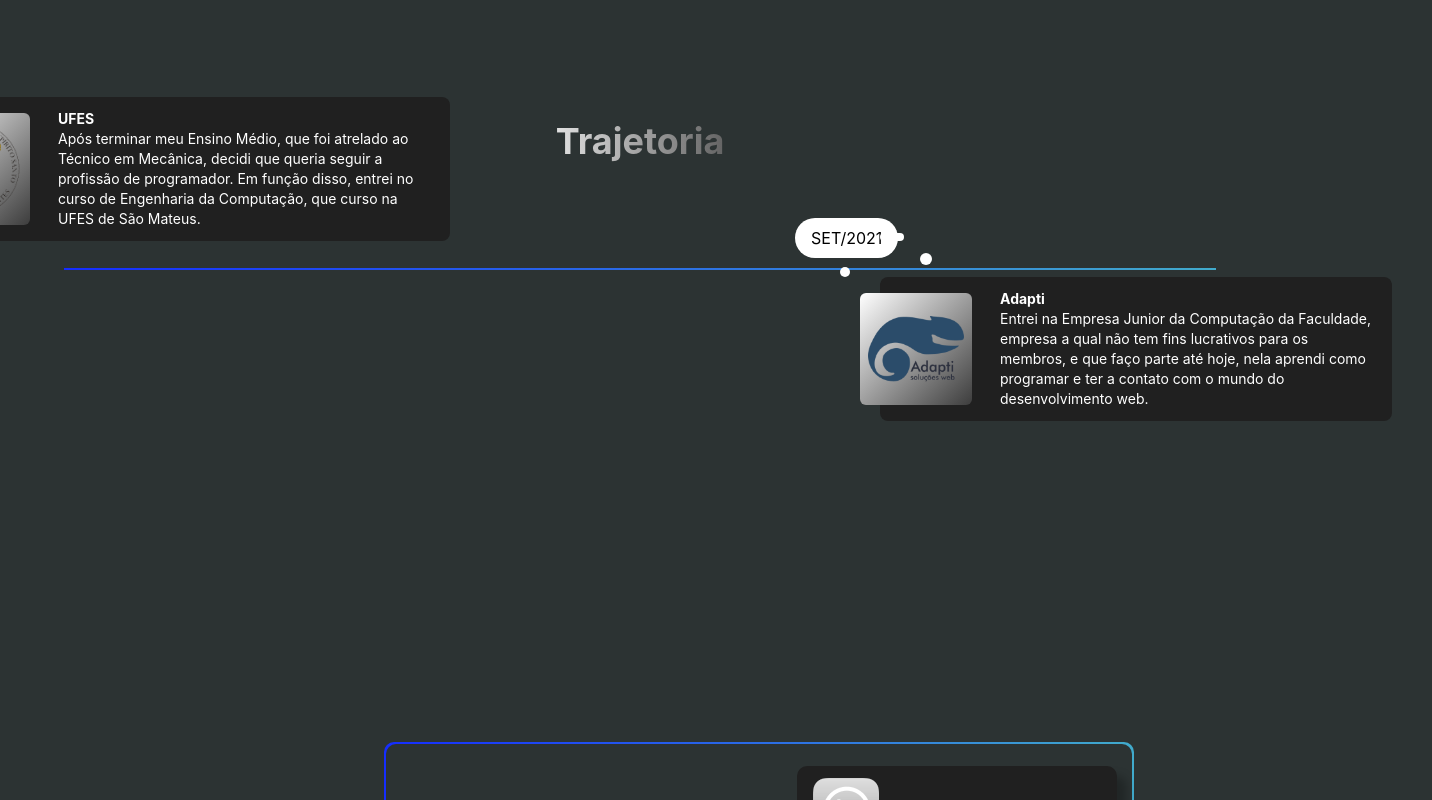
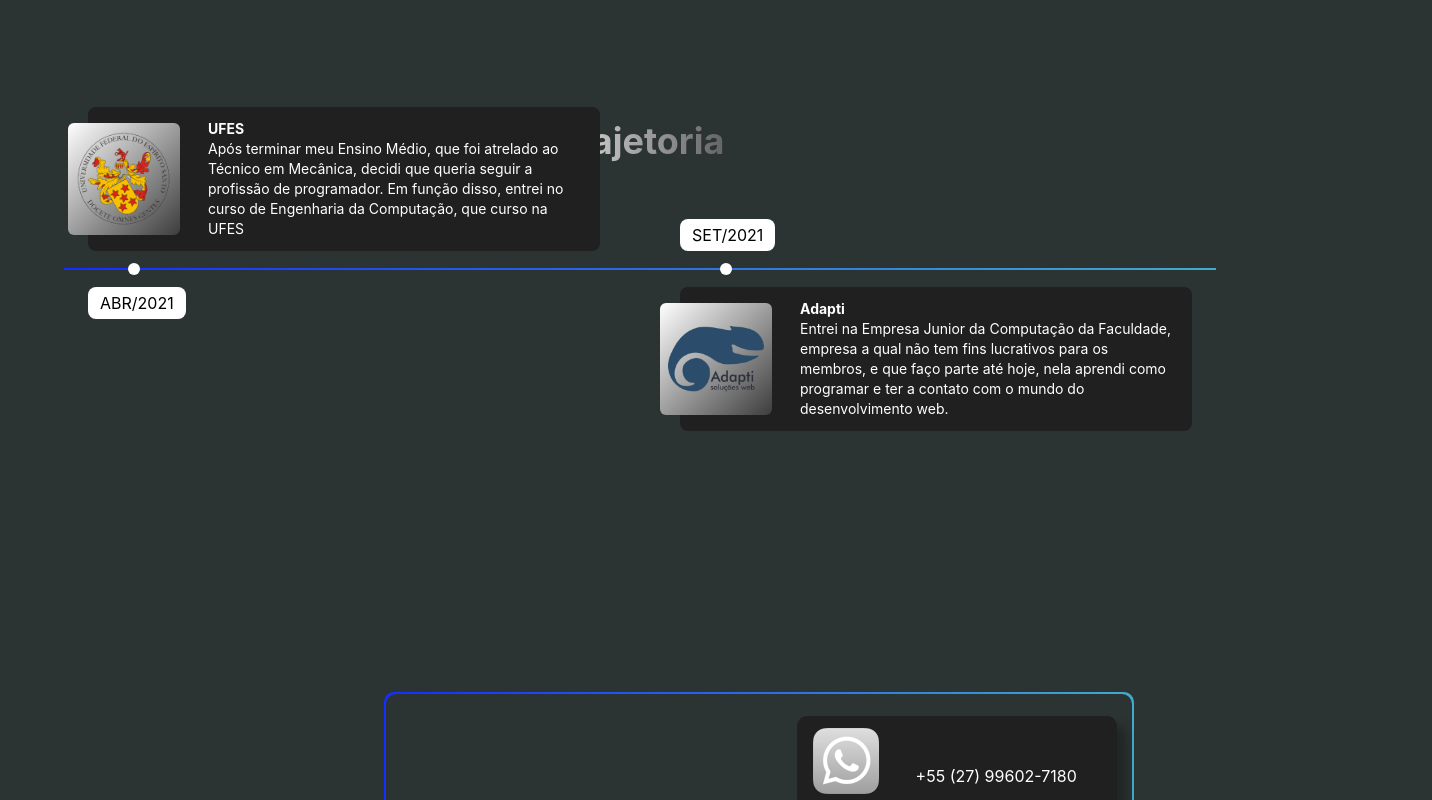
Before and after one commit to Ruan-Azeredo/portifolio, a React (Create React App) app: page / in a window 1280 px wide. Shown: the part 3020-3820 px from the top of the page, 1432 px wide, since content can reach past the window. Built offline with nearby package versions, Linux system fonts and the light colour scheme; a web font is replaced by a local one.

Commit message:
:fire: choer: remode tags desnecessarias

```diff
--- a/src/sections/Trajetoria.jsx
+++ b/src/sections/Trajetoria.jsx
@@ -6,14 +6,8 @@ export default function Trajetoria() {
         <div className="trajetoria-container"><a name='trajetoria'></a>
             <Title title='Trajetoria' grayscale={true}/>
                 <div className="time-line">
-                    <div className="date-container date-l">
-                        <div className="date">ABR/2021</div><div className="time-circle c-1"></div>
-                        <CardComponent name='UFES' logo='logo-ufes.png' description='Após terminar meu Ensino Médio, que foi atrelado ao Técnico em Mecânica, decidi que queria seguir a profissão de programador. Em função disso, entrei no curso de Engenharia da Computação, que curso na UFES de São Mateus.'/>
-                    </div>
-                    <div className="date-container date-r">
-                        <div className="date">SET/2021</div><div className="time-circle c-2"></div>
-                        <CardComponent name='Adapti' logo='logo-adapti.png' description='Entrei na Empresa Junior da Computação da Faculdade, empresa a qual não tem fins lucrativos para os membros, e que faço parte até hoje, nela aprendi como programar e ter a contato com o mundo do desenvolvimento web.'/>
-                    </div>
+                    <CardComponent name='UFES' logo='logo-ufes.png' description='Após terminar meu Ensino Médio, que foi atrelado ao Técnico em Mecânica, decidi que queria seguir a profissão de programador. Em função disso, entrei no curso de Engenharia da Computação, que curso na UFES' time='ABR/2021'/>
+                    <CardComponent name='Adapti' logo='logo-adapti.png' description='Entrei na Empresa Junior da Computação da Faculdade, empresa a qual não tem fins lucrativos para os membros, e que faço parte até hoje, nela aprendi como programar e ter a contato com o mundo do desenvolvimento web.' time='SET/2021'/>
                     <div className="time-line-gradient"></div>
                 </div>
             <div className="time-line-container"></div>
```
